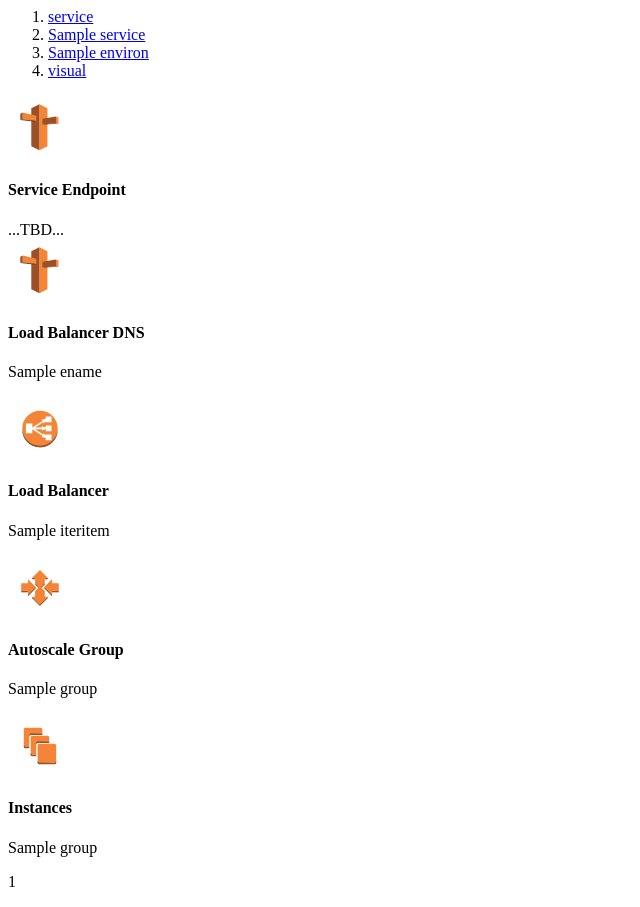
After one commit to WrathOfChris/billow-web, a Flask app: template billow_web/templates/visual.html in a window 1280 px wide. The commit adds this page. Shown: the whole page, without its empty margins (0-640 px from the left). Run offline with Flask 2, Linux system fonts and the light colour scheme; the template is opened without the code that fills it: most values are stand-ins (such as "Sample title", 1, 10 or a date in 2020); parts of the project's set-up code (start-up, migrations or seed data) failed here and were passed over.

Commit message:
/visual, /service listing

```diff
--- a/billow_web/templates/navbar.html
+++ b/billow_web/templates/navbar.html
@@ -11,7 +11,7 @@
         <span class="icon-bar"></span>
       </button>
       <a class="navbar-brand" href="/#">
-        <img alt="{{nav.name}}" src="{{nav.logourl}}" height="30" width="30" />
+        <img alt="{{nav.name}}" src="{{nav.logourl}}" height="20" width="20" />
       </a>
     </div>
 
--- a/billow_web/templates/servicelist.html
+++ b/billow_web/templates/servicelist.html
@@ -33,6 +33,7 @@
             <button type="button" class="btn btn-default btn-xs"><a href="{{service.url.config}}">Config</a></button>
             <button type="button" class="btn btn-default btn-xs"><a href="{{service.url.stats}}">Stats</a></button>
             <button type="button" class="btn btn-default btn-xs"><a href="{{service.url.alerts}}">Alerts</a></button>
+            <button type="button" class="btn btn-default btn-xs"><a href="{{service.url.visual}}">Visual</a></button>
           </div>
         </td>
       </tr>
--- /dev/null
+++ b/billow_web/templates/visual.html
@@ -0,0 +1,90 @@
+<ol class="breadcrumb">
+  <li><a href="/services">service</a></li>
+  <li><a href="/service/{{service.service}}">{{service.service}}</a></li>
+  <li><a href="/service/{{service.service}}/{{service.environ}}">{{service.environ}}</a></li>
+  <li class="active"><a href="/visual/{{service.service}}/{{service.environ}}">visual</a></li>
+</ol>
+
+<div class="container">
+
+<div class="media">
+  <div class="media-left">
+      <a href="/dns/{{service.service}}">
+            <img class="media-object" src="/static/Compute & Networking_Amazon Route 53.svg" alt="DNS" height="64" width="64">
+        </a>
+    </div>
+    <div class="media-body">
+        <h4 class="media-heading">Service Endpoint</h4>
+        ...TBD...
+    </div>
+</div>
+
+<div class="media">
+  <div class="media-left">
+      <a href="/dns/{{service.service}}">
+            <img class="media-object" src="/static/Compute & Networking_Amazon Route 53.svg" alt="DNS" height="64" width="64">
+        </a>
+    </div>
+    <div class="media-body">
+        <h4 class="media-heading">Load Balancer DNS</h4>
+        <div class="list-group">
+            {% for ename in service.load_balancers %}
+            <p class="list-group-item">{{service.load_balancers[ename].dns_name}}</p>
+            {% endfor %}
+        </div>
+    </div>
+</div>
+
+<div class="media">
+  <div class="media-left">
+      <a href="/elb/{{service.service}}">
+            <img class="media-object" src="/static/Compute & Networking_Elastic Load Balancing.svg" alt="Balancer" height="64" width="64">
+        </a>
+    </div>
+    <div class="media-body">
+        <h4 class="media-heading">Load Balancer</h4>
+        <div class="list-group">
+            {% for name, elb in service['load_balancers'].iteritems() %}
+            <p class="list-group-item">{{name}}</p>
+            {% endfor %}
+        </div>
+    </div>
+</div>
+
+<div class="media">
+  <div class="media-left">
+      <a href="/elb/{{service.service}}">
+            <img class="media-object" src="/static/Compute & Networking_Auto Scaling.svg" alt="Autoscale Group" height="64" width="64">
+        </a>
+    </div>
+    <div class="media-body">
+        <h4 class="media-heading">Autoscale Group</h4>
+        <div class="list-group">
+            {% for group in service.groups %}
+            <p class="list-group-item">{{group.name}}</p>
+            {% endfor %}
+        </div>
+    </div>
+</div>
+
+<div class="media">
+  <div class="media-left">
+      <a href="/elb/{{service.service}}">
+            <img class="media-object" src="/static/Compute & Networking_Amazon EC2 Instances.svg" alt="Autoscale Group" height="64" width="64">
+        </a>
+    </div>
+    <div class="media-body">
+        <h4 class="media-heading">Instances</h4>
+        <div class="list-group">
+          {% for group in service.groups %}
+          <p class="list-group-item active">{{group.name}}
+          {% for inst in group.instances %}
+          <p class="list-group-item">{{inst.id}}</p>
+          {% endfor %}
+          </p>
+          {% endfor %}
+        </div>
+    </div>
+</div>
+
+</div>
```
Also changed, not shown: billow_web/main.py (+14 -1 lines), billow_web/templates/service.html (+42 -14 lines).
